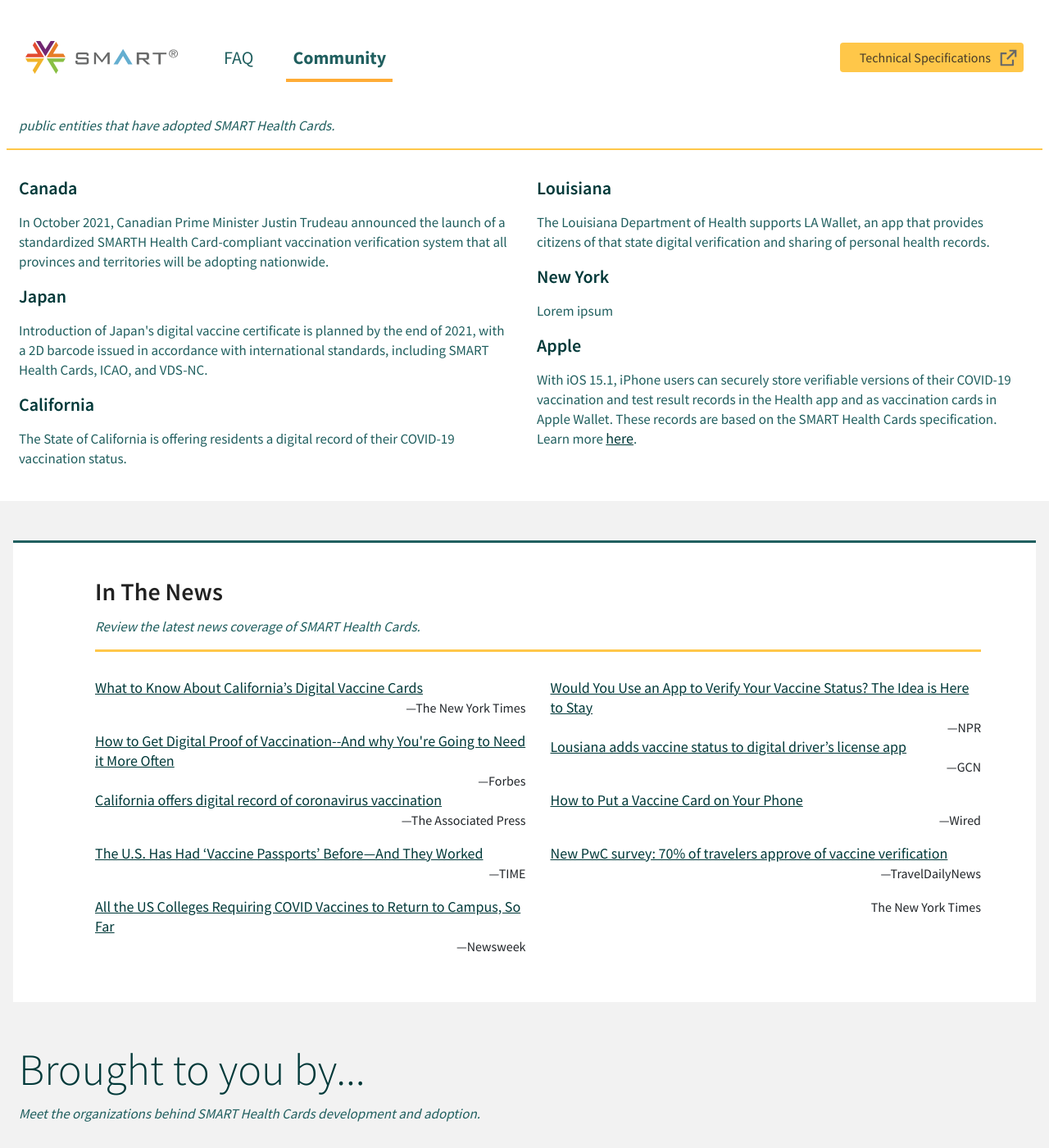
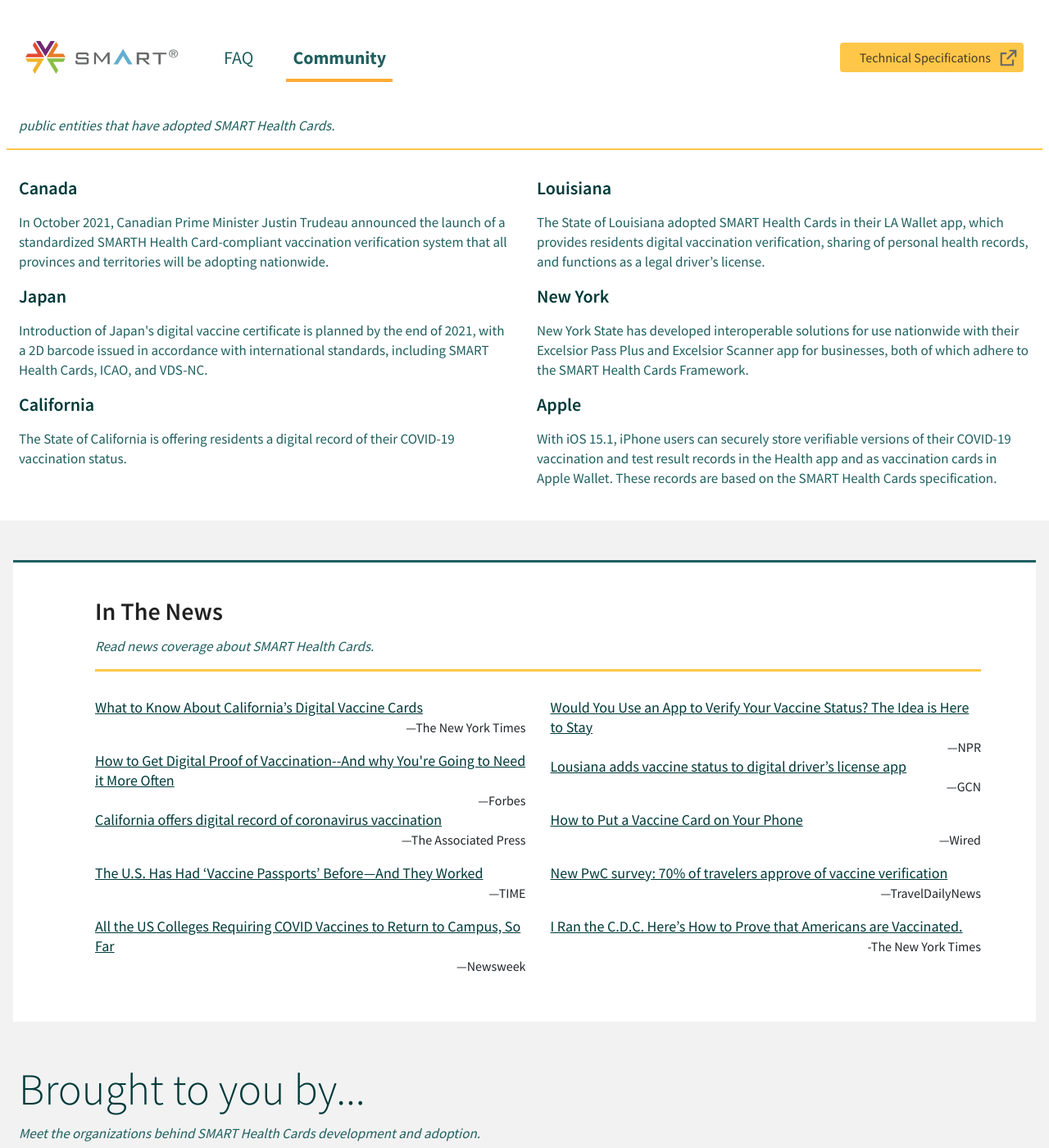
Before and after one commit to smart-health-cards/staging, a Jekyll site: the page built from en/community.html, in a window 1280 px wide and 1400 px high, scrolled down 490 px. Shown: the whole window at 82% size. Built offline with Jekyll 4.4.1, drawn with Linux system fonts in a browser that asks for light colours.

Commit message:
Stage 3 revisions - Add MITRE logo - Modify copy - Modify layout on homepage module

```diff
--- a/en/community.html
+++ b/en/community.html
@@ -106,7 +106,7 @@
                           </p>
 
                           <p class="text-left text-md-start mb-6 mb-lg-8 quoteCredit">
-                            The Louisiana Department of Health supports LA Wallet, an app that provides citizens of that state digital verification and sharing of personal health records.
+                            The State of Louisiana adopted SMART Health Cards in their LA Wallet app, which provides residents digital vaccination verification, sharing of personal health records, and functions as a legal driver’s license.
                           </p>
                         </div>
                       </div>
@@ -118,7 +118,7 @@
                           </p>
 
                           <p class="text-left text-md-start mb-6 mb-lg-8 quoteCredit">
-                            Lorem ipsum
+                            New York State has developed interoperable solutions for use nationwide with their Excelsior Pass Plus and Excelsior Scanner app for businesses, both of which adhere to the SMART Health Cards Framework.
                           </p>
                         </div>
                       </div>
@@ -130,7 +130,7 @@
                           </p>
 
                           <p class="text-left text-md-start mb-6 mb-lg-8 quoteCredit">
-                            With iOS 15.1, iPhone users can securely store verifiable versions of their COVID-19 vaccination and test result records in the Health app and as vaccination cards in Apple Wallet. These records are based on the SMART Health Cards specification. Learn more <a href="https://support.apple.com/en-us/HT212752" target="_blank">here</a>.
+                            With iOS 15.1, iPhone users can securely store verifiable versions of their COVID-19 vaccination and test result records in the Health app and as vaccination cards in Apple Wallet. These records are based on the SMART Health Cards specification.
                           </p>
                         </div>
                       </div>
@@ -160,7 +160,7 @@
 
                   <!-- Text -->
                   <p class="font-italic">
-                    Review the latest news coverage of SMART Health Cards.
+                    Read news coverage about SMART Health Cards.
                   </p>
 
                   <hr class="hr-yellow border-b2">
@@ -216,8 +216,8 @@
                             <div class="text-right">—TravelDailyNews</div>
                         </li>
                         <li>
-                            <a href="https://www.nytimes.com/2021/09/21/opinion/covid-vaccine-verification.html" target="_blank"></a>
-                            <div class="text-right">The New York Times</div>
+                            <a href="https://www.nytimes.com/2021/09/21/opinion/covid-vaccine-verification.html" target="_blank">I Ran the C.D.C. Here’s How to Prove that Americans are Vaccinated.</a>
+                            <div class="text-right">-The New York Times</div>
                         </li>
                     </ul>
                   </p>
@@ -273,7 +273,7 @@
 
                       <div class="row">
                         <div class="col-12 pt-4">
-                          <img src="../Assets/Images/logo_header.svg" width="230px" class="float-left img-fluid img-small center-block d-block mr-3 logo" alt="MITRE Logo">
+                          <img src="../Assets/Images/mitre-logo.jpg" width="230px" class="float-left img-fluid img-small center-block d-block mr-3 logo" alt="MITRE Logo">
                           <p class="">
                             MITRE’s mission-driven teams are dedicated to solving problems for a safer world. Through our public-private partnerships and federally funded R&D centers, we work across government and in partnership with industry to tackle challenges to the safety, stability, and well-being of our nation.
                           </p>
--- a/en/index.html
+++ b/en/index.html
@@ -262,13 +262,13 @@
   <section class="bg-lightgrey subSection pt-4 pt-lg-5 pb-lg-5">
     <div class="container">
       <div class="row">
-        <div class="col-12 col-lg-6 text-left">
+        <div class="col-12 col-lg-8 text-left">
           <div class="row">
             <div class="col-12 text-left">
 
               <!-- Heading -->
               <h2>
-                Learn more about how to use SMART Health Cards
+                Learn more about how to use SMART&nbsp;Health&nbsp;Cards
               </h2>
             </div>
           </div> <!-- / .row -->
@@ -285,7 +285,7 @@
             </div>
           </div> <!-- / .row -->
         </div>
-        <div class="col-12 col-lg-6 text-left pb-4">
+        <div class="col-12 col-lg-4 text-left pb-4">
           <div class="row">
             <div class="col-12 text-left">
 
```
Also changed, not shown: Assets/Images/mitre-logo.jpg (added).
